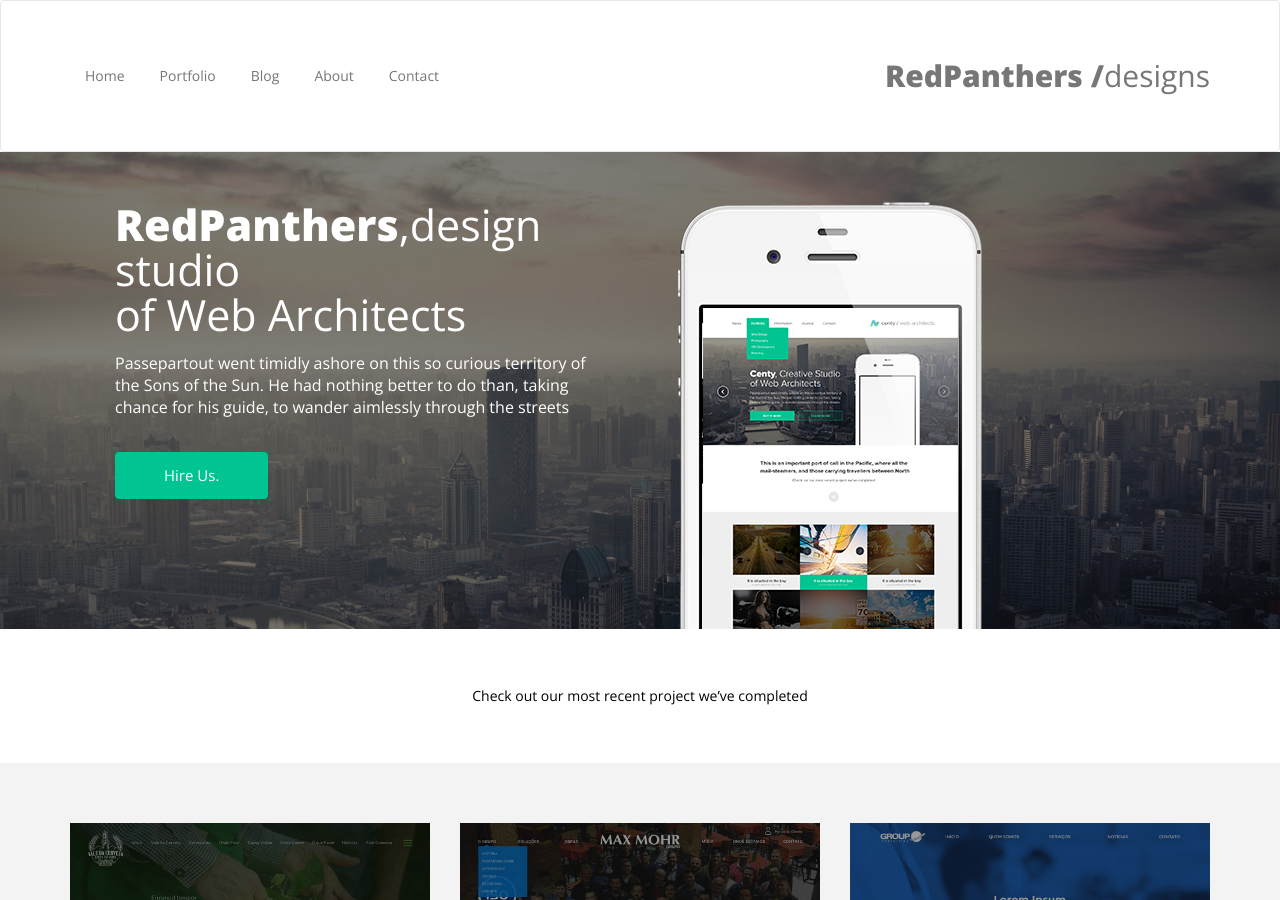
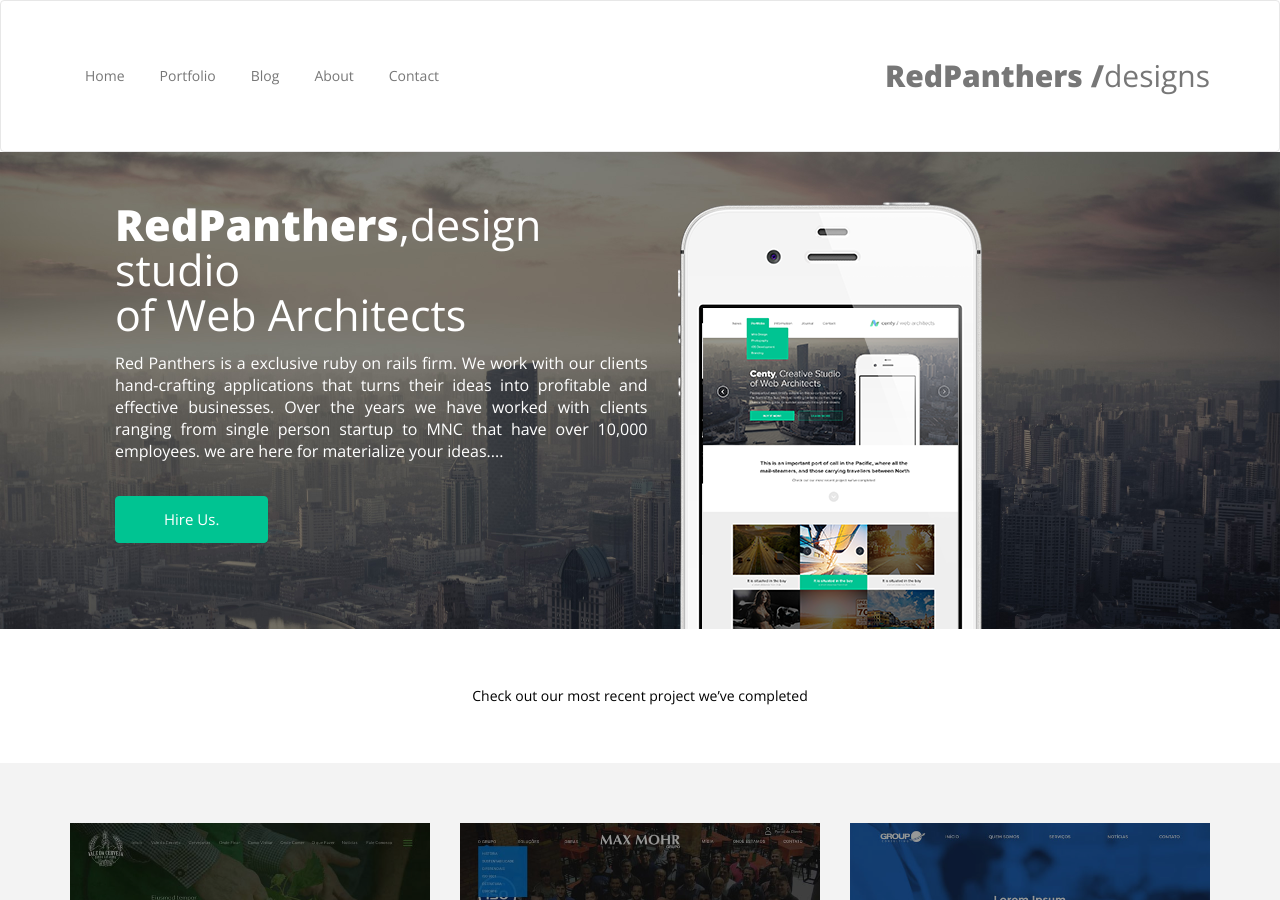
Before and after one commit to redpanthers-design/redpanthers-design, a Jekyll site: the page built from index.html, in a window 1280 px wide and 900 px high. Built offline with Jekyll 4.4.1, drawn with Linux system fonts in a browser that asks for light colours; nearby versions of some CDN libraries.

Commit message:
add index page content

```diff
--- a/index.html
+++ b/index.html
@@ -15,7 +15,7 @@
           </div>
           <div class="centy margin-bottom-30">
 
-            Passepartout went timidly ashore on this so curious territory of<br> the Sons of the Sun. He had nothing better to do than, taking<br> chance for his guide, to wander aimlessly through the streets
+            Red Panthers is a exclusive ruby on rails  firm. We work with our clients hand-crafting applications that turns their ideas into profitable and effective businesses. Over the years we have worked with clients ranging from single person startup to MNC that have over 10,000 employees. we are here for materialize your ideas....
           </div>
           <a href="http://redpanthers.co" target="_blank" class="btn btn-default home-banner-button"> Hire Us.</a>
         </div>
```
